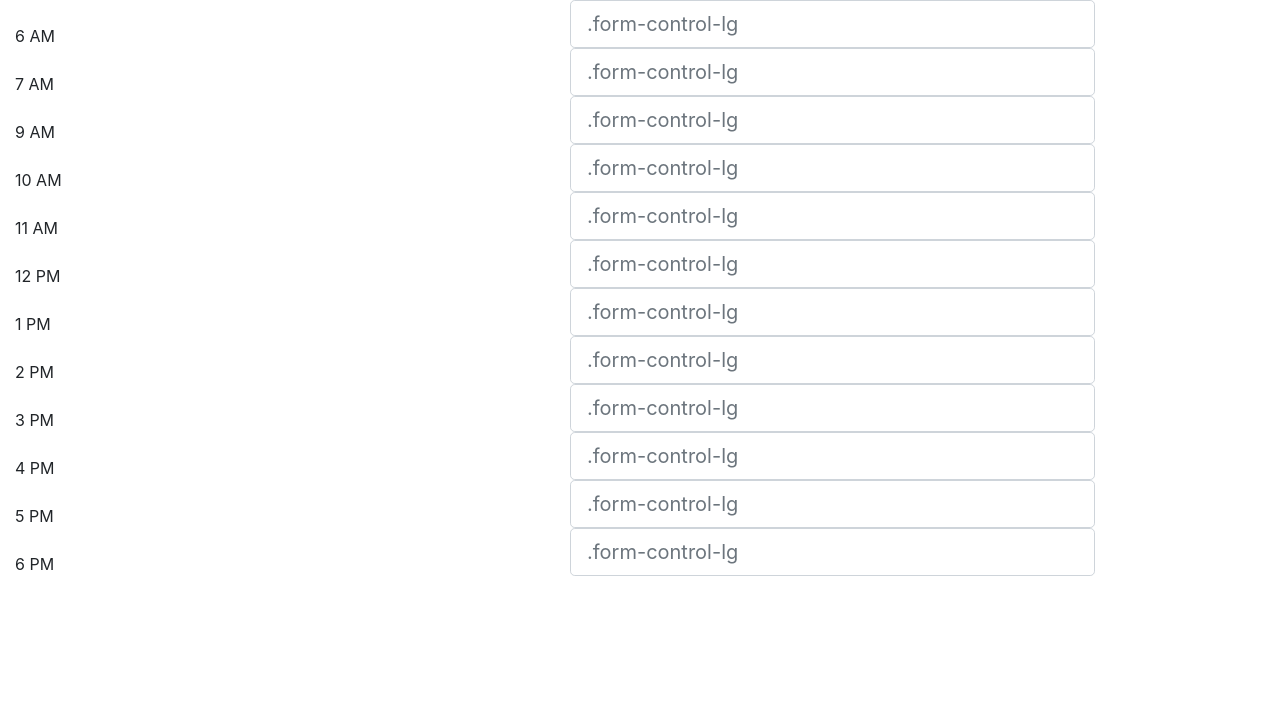
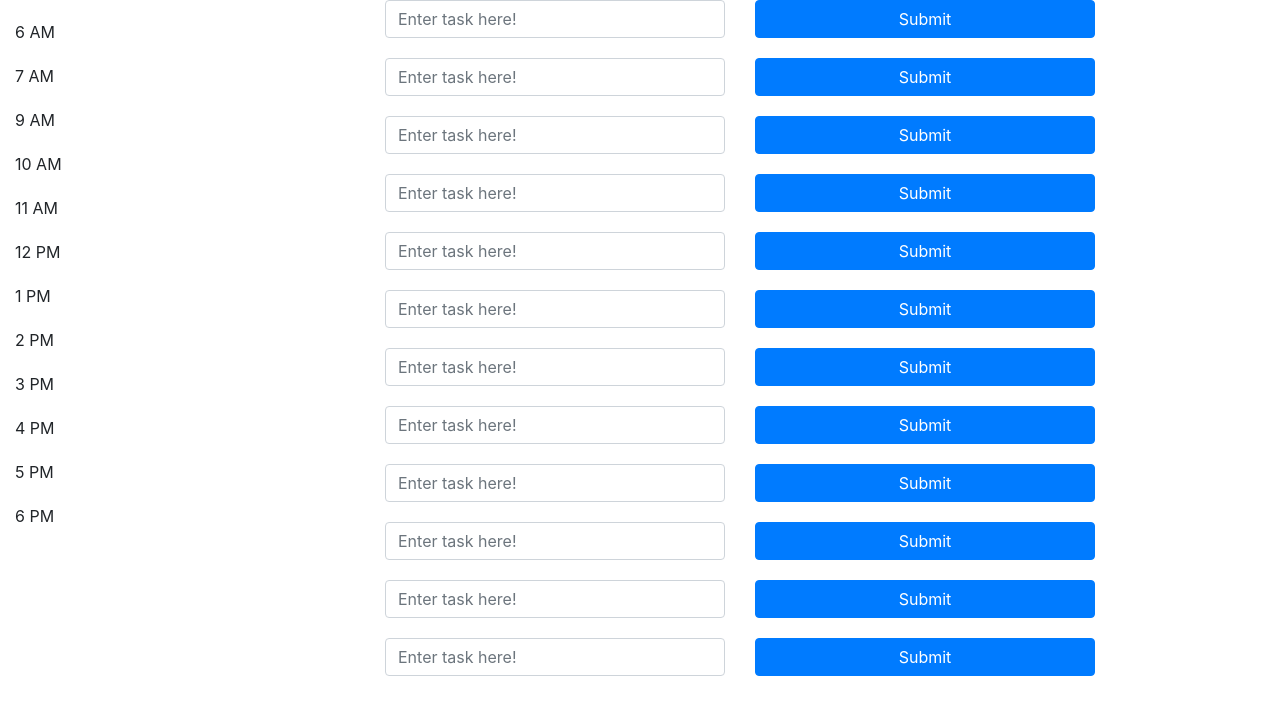
Before and after one commit to Linkm1993/Homework-5-API, a plain HTML site: page index.html in a window 1280 px wide. Drawn offline with nearby package versions, Linux system fonts and the light colour scheme.

Commit message:
changed styling

```diff
--- a/css/styles.css
+++ b/css/styles.css
@@ -0,0 +1,8 @@
+body {
+    margin: 0;
+    padding: 0;
+}
+
+.btn, .time, .Submitform-control-md {
+    margin-bottom: 20px;
+}
--- a/index.html
+++ b/index.html
@@ -9,21 +9,38 @@
 </head>
 <body>
     <div class="container row d-flex justify-content-center">
-        <div class="home col-md-6"></div>
-        <div class="container col-md-6">
-            <input class="form-control form-control-lg" type="text" placeholder=".form-control-lg">
-            <input class="form-control form-control-lg" type="text" placeholder=".form-control-lg">
-            <input class="form-control form-control-lg" type="text" placeholder=".form-control-lg">
-            <input class="form-control form-control-lg" type="text" placeholder=".form-control-lg">
-            <input class="form-control form-control-lg" type="text" placeholder=".form-control-lg">
-            <input class="form-control form-control-lg" type="text" placeholder=".form-control-lg">
-            <input class="form-control form-control-lg" type="text" placeholder=".form-control-lg">
-            <input class="form-control form-control-lg" type="text" placeholder=".form-control-lg">
-            <input class="form-control form-control-lg" type="text" placeholder=".form-control-lg">
-            <input class="form-control form-control-lg" type="text" placeholder=".form-control-lg">
-            <input class="form-control form-control-lg" type="text" placeholder=".form-control-lg">
-            <input class="form-control form-control-lg" type="text" placeholder=".form-control-lg">
+        <div class="home col-md-4"></div>
+        <div class="container col-md-4">
+            <input class="form-control Submitform-control-md" type="text" placeholder="Enter task here!">
+            <input class="form-control Submitform-control-md" type="text" placeholder="Enter task here!">
+            <input class="form-control Submitform-control-md" type="text" placeholder="Enter task here!">
+            <input class="form-control Submitform-control-md" type="text" placeholder="Enter task here!">
+            <input class="form-control Submitform-control-md" type="text" placeholder="Enter task here!">
+            <input class="form-control Submitform-control-md" type="text" placeholder="Enter task here!">
+            <input class="form-control Submitform-control-md" type="text" placeholder="Enter task here!">
+            <input class="form-control Submitform-control-md" type="text" placeholder="Enter task here!">
+            <input class="form-control Submitform-control-md" type="text" placeholder="Enter task here!">
+            <input class="form-control Submitform-control-md" type="text" placeholder="Enter task here!">
+            <input class="form-control Submitform-control-md" type="text" placeholder="Enter task here!">
+            <input class="form-control Submitform-control-md" type="text" placeholder="Enter task here!">
         </div>
+        <div class="container col-md-4 d-flex flex-column">
+            <button type="button" class="btn btn-primary">Submit</button>
+            <button type="button" class="btn btn-primary">Submit</button>
+            <button type="button" class="btn btn-primary">Submit</button>
+            <button type="button" class="btn btn-primary">Submit</button>
+            <button type="button" class="btn btn-primary">Submit</button>
+            <button type="button" class="btn btn-primary">Submit</button>
+            <button type="button" class="btn btn-primary">Submit</button>
+            <button type="button" class="btn btn-primary">Submit</button>
+            <button type="button" class="btn btn-primary">Submit</button>
+            <button type="button" class="btn btn-primary">Submit</button>
+            <button type="button" class="btn btn-primary">Submit</button>
+            <button type="button" class="btn btn-primary">Submit</button>
+
+        </div>
+
+
     </div>
 
 
--- a/js/script.js
+++ b/js/script.js
@@ -4,16 +4,29 @@ let timeOfDay = ["6 AM","7 AM", "9 AM", "10 AM", "11 AM", "12 PM", "1 PM", "2 PM
 let currentTime = moment()
 
 
+
 for (i = 0; i < timeOfDay.length; i++){
-    let timeArray = []
-    let dayDiv = home.append("<div class=\"time\">")
-    let brkDiv = home.append("<br>")
+    let timeArray = [];
+    let dayDiv = home.append("<div class=\"time\">");
 
-    timeArray.push(timeOfDay[i])
-    dayDiv.append(timeArray)
+    timeArray.push(timeOfDay[i]);
+    dayDiv.append(timeArray);
 
 
 }
+
+
+function storeLocal(input) {
+    let emptyString ="A"
+    let userInput = $(".Submitform-control-md")
+    let submitButton = $(".btn")
+    userInput.val(45)
+    console.log(userInput.val())
+
+console.log(emptyString)
+}
+
+
 console.log(currentTime)
 console.log(currentTime.toString())
 console.log(currentTime._locale._months)
```
